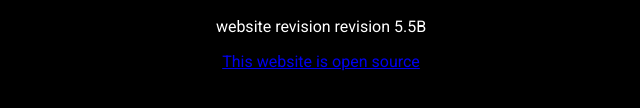
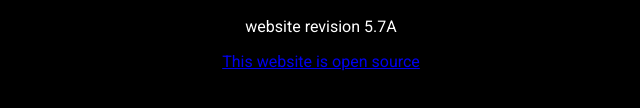
Before and after one commit to Bizzerowasnotavailable/website, a plain HTML site: page index.html in a window 1280 px wide. Shown: the part 636-744 px from the top of the page, 319-959 px from the left. Drawn offline with Linux system fonts and the light colour scheme.

Commit message:
Add files via upload
fixed a typo

```diff
--- a/index.html
+++ b/index.html
@@ -146,7 +146,7 @@
                 <span class="tooltip">Spotify</span>
             </a>
         </div>
-        <p>website revision revision 5.5B</p>
+        <p>website revision 5.7A</p>
        <a href="https://github.com/Bizzerowasnotavailable/website">This website is open source</a>
     </div>
 </body>
```
